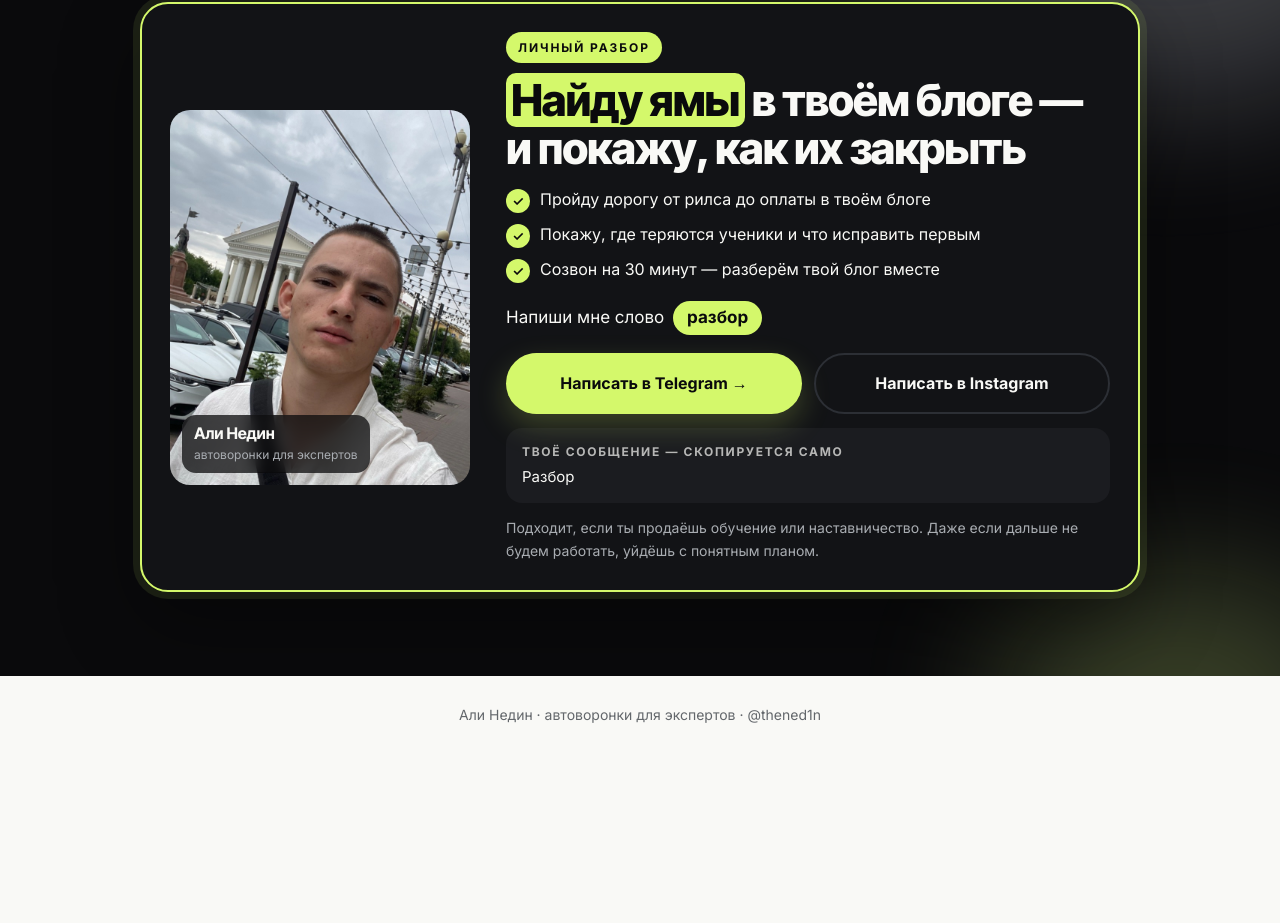
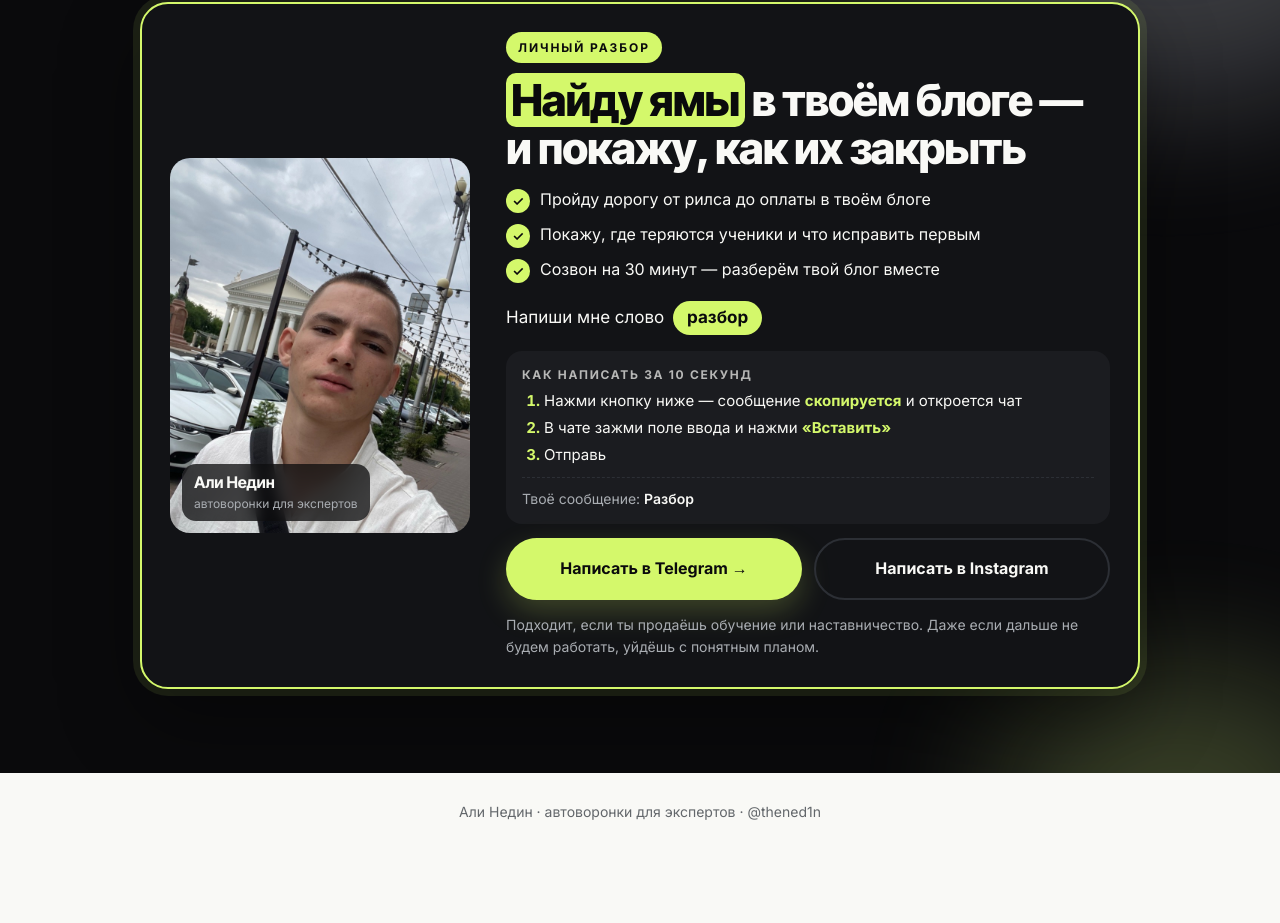
Before and after one commit to thenedin/5-mest, a plain HTML site: page index.html in a window 1280 px wide. Shown: the part 10773-11696 px from the top of the page. Before the commit the page ends 11600 px from the top, so only its background shows below. Drawn offline with Linux system fonts and the light colour scheme.

Commit message:
Подсказка: скопируй → вставь → отправь

```diff
--- a/index.html
+++ b/index.html
@@ -354,14 +354,19 @@ section{padding:56px 0;position:relative}
 .cta-list li::before{content:"✓";flex:0 0 24px;height:24px;border-radius:50%;background:#D4F86B;color:#0A0A0C;display:grid;place-items:center;font-size:13px;font-weight:800;margin-top:1px}
 .cta-word{font-size:17px;margin:0 0 4px}
 .word{display:inline-block;background:#D4F86B;color:#0A0A0C;font-weight:800;padding:3px 14px;border-radius:999px;margin-left:4px}
-.cta-btns{display:grid;gap:12px;margin:18px 0 14px}
+.cta-btns{display:grid;gap:12px;margin:14px 0 14px}
 @media(min-width:560px){.cta-btns{grid-template-columns:1fr 1fr}}
 .btn-cta{background:#D4F86B;color:#0A0A0C;box-shadow:0 12px 30px rgba(212,248,107,.22)}
 .btn-cta:hover{transform:translateY(-2px);background:#C6EC5A}
 .btn-cta2{background:transparent;color:var(--ink);border:2px solid var(--line)}
 .btn-cta2:hover{border-color:var(--ink)}
-.msgbox{background:var(--cta-box);border-radius:16px;padding:14px 16px;font-size:15px}
-.msgbox b{display:block;font-size:12px;letter-spacing:.14em;text-transform:uppercase;opacity:.7;margin-bottom:4px}
+.msgbox{background:var(--cta-box);border-radius:16px;padding:14px 16px;font-size:15px;margin-top:16px}
+.msgbox>b{display:block;font-size:12px;letter-spacing:.14em;text-transform:uppercase;opacity:.7;margin-bottom:6px}
+.how{margin:0 0 12px;padding-left:22px;display:grid;gap:6px;font-size:15px;line-height:1.4}
+.how li::marker{color:#D4F86B;font-weight:800}
+.how b{color:#D4F86B}
+.msgprev{border-top:1px dashed var(--line);padding-top:10px;font-size:14px;color:var(--muted)}
+.msgprev span{color:var(--ink);font-weight:600}
 .fit{font-size:14px;color:var(--muted);margin:14px 0 0}
 
 footer{padding:28px 0 100px;font-size:14px;color:var(--muted);text-align:center}
@@ -734,11 +739,19 @@ footer{padding:28px 0 100px;font-size:14px;color:var(--muted);text-align:center}
           <li>Созвон на 30 минут — разберём твой блог вместе</li>
         </ul>
         <p class="cta-word">Напиши мне слово <span class="word">разбор</span></p>
+        <div class="msgbox">
+          <b>Как написать за 10 секунд</b>
+          <ol class="how">
+            <li>Нажми кнопку ниже — сообщение <b>скопируется</b> и откроется чат</li>
+            <li>В чате зажми поле ввода и нажми <b>«Вставить»</b></li>
+            <li>Отправь</li>
+          </ol>
+          <div class="msgprev">Твоё сообщение: <span id="msgText">Разбор</span></div>
+        </div>
         <div class="cta-btns">
           <a class="btn btn-cta" href="https://t.me/thenedin" target="_blank" rel="noopener" data-copy>Написать в Telegram →</a>
           <a class="btn btn-cta2" href="https://ig.me/m/thened1n" target="_blank" rel="noopener" data-copy>Написать в Instagram</a>
         </div>
-        <div class="msgbox"><b>Твоё сообщение — скопируется само</b><span id="msgText">Разбор</span></div>
         <p class="fit">Подходит, если ты продаёшь обучение или наставничество. Даже если дальше не будем работать, уйдёшь с понятным планом.</p>
       </div>
     </div>
@@ -906,7 +919,7 @@ footer{padding:28px 0 100px;font-size:14px;color:var(--muted);text-align:center}
 
   /* «разбор»: копируем итог и открываем мессенджер */
   var toast=document.getElementById('toast'),tt;
-  function showToast(s){toast.textContent=s;toast.classList.add('show');clearTimeout(tt);tt=setTimeout(function(){toast.classList.remove('show')},2600)}
+  function showToast(s){toast.textContent=s;toast.classList.add('show');clearTimeout(tt);tt=setTimeout(function(){toast.classList.remove('show')},4200)}
   function copy(text){
     if(navigator.clipboard&&window.isSecureContext){return navigator.clipboard.writeText(text)}
     return new Promise(function(res,rej){var ta=document.createElement('textarea');ta.value=text;ta.setAttribute('readonly','');ta.style.position='fixed';ta.style.opacity='0';document.body.appendChild(ta);ta.select();try{document.execCommand('copy')?res():rej()}catch(e){rej(e)}document.body.removeChild(ta)});
@@ -914,7 +927,7 @@ footer{padding:28px 0 100px;font-size:14px;color:var(--muted);text-align:center}
   document.querySelectorAll('[data-copy]').forEach(function(a){
     a.addEventListener('click',function(){
       var m=document.getElementById('msgText').textContent;
-      copy(m).then(function(){showToast('Скопировал: «'+m+'» — вставь в сообщение')}).catch(function(){});
+      copy(m).then(function(){showToast('Сообщение скопировано ✓ В чате зажми поле ввода и нажми «Вставить»')}).catch(function(){});
     });
   });
 
```
